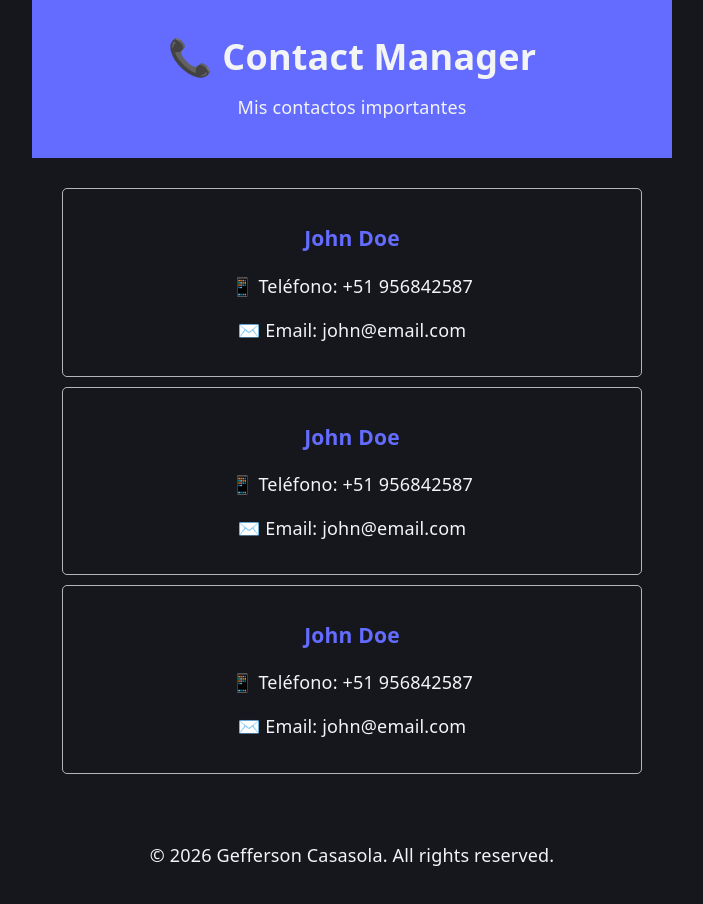
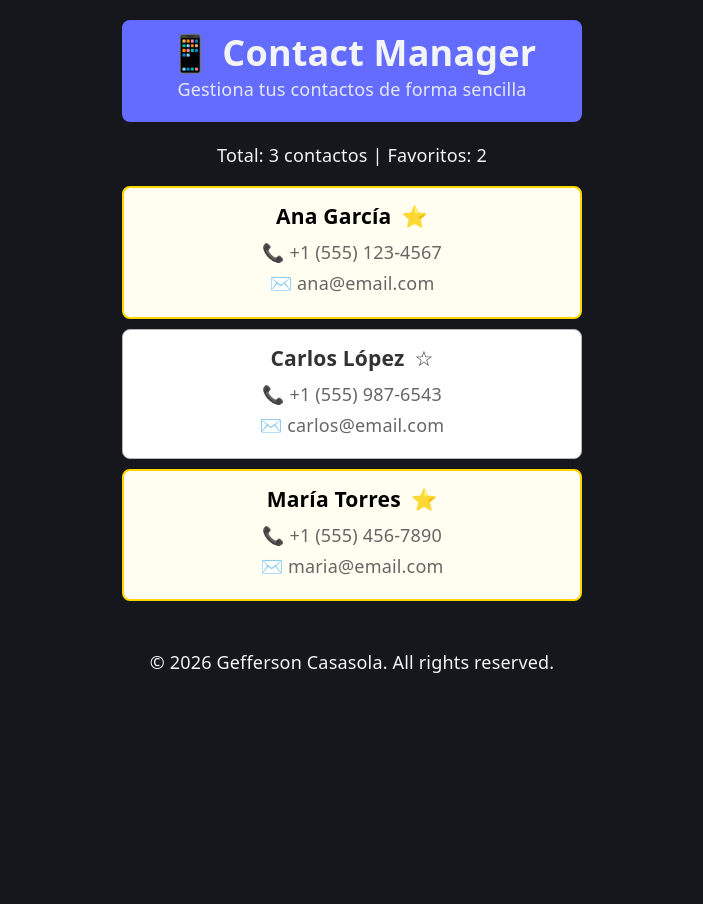
Before and after one commit to Geffrerson7/contact-manager, a React (Vite) app: page / in a window 1280 px wide. Shown: the whole page, without its empty margins (288-991 px from the left). After the commit the page ends 800 px from the top, so only its background shows below. Built offline with nearby package versions, Linux system fonts and the light colour scheme.

Commit message:
feat: implement contact list and improve UI

```diff
--- a/src/App.jsx
+++ b/src/App.jsx
@@ -1,15 +1,46 @@
-import Header from './components/Header'
-import ContactList from './components/ContactList'
-import Footer from './components/Footer'
+import Header from "./components/Header";
+import ContactList from "./components/ContactList";
+import Footer from "./components/Footer";
+
+const contacts = [
+  {
+    id: 1,
+    name: "Ana García",
+    phone: "+1 (555) 123-4567",
+    email: "ana@email.com",
+    isFavorite: true,
+  },
+  {
+    id: 2,
+    name: "Carlos López",
+    phone: "+1 (555) 987-6543",
+    email: "carlos@email.com",
+    isFavorite: false,
+  },
+  {
+    id: 3,
+    name: "María Torres",
+    phone: "+1 (555) 456-7890",
+    email: "maria@email.com",
+    isFavorite: true,
+  },
+];
 
 export default function App() {
+  const favoriteCount = contacts.filter(function (c) {
+    return c.isFavorite;
+  }).length;
+
   return (
     <div>
       <Header />
-      <main style={{ padding: '20px' }}>
-        <ContactList />
+      <p>
+        Total: {contacts.length} contactos | Favoritos: {favoriteCount}
+      </p>
+      <main>
+        <ContactList contacts={contacts} />
       </main>
       <Footer />
     </div>
-  )
+  );
 }
--- a/src/components/ContactCard.jsx
+++ b/src/components/ContactCard.jsx
@@ -1,14 +1,21 @@
-export default function ContactCard() {
+export default function ContactCard({ name, phone, email, isFavorite }) {
+  const cardStyle = {
+    border: isFavorite ? "2px solid var(--favorite)" : "1px solid var(--border)",
+    borderRadius: "8px",
+    padding: "15px",
+    marginBottom: "10px",
+    backgroundColor: isFavorite ? "var(--favorite-bg)" : "var(--card-bg)",
+    color: isFavorite ? "#000" : "var(--card-text)",
+  };
+
   return (
-    <div style={{
-      border: '1px solid var(--border)',
-      padding: '15px',
-      margin: '10px',
-      borderRadius: '5px'
-    }}>
-      <h3 style={{ color: 'var(--secondary)' }}>John Doe</h3>
-      <p>📱 Teléfono: +51 956842587</p>
-      <p>✉️ Email: john@email.com</p>
+    <div style={cardStyle}>
+      <h3 style={{ margin: "0 0 10px 0" }}>
+        {name}
+        <span style={{ marginLeft: "10px" }}>{isFavorite ? "⭐" : "☆"}</span>
+      </h3>
+      <p style={{ margin: "5px 0", color: "var(--muted-text)" }}>📞 {phone}</p>
+      <p style={{ margin: "5px 0", color: "var(--muted-text)" }}>✉️ {email}</p>
     </div>
   );
 }
--- a/src/components/ContactList.jsx
+++ b/src/components/ContactList.jsx
@@ -1,10 +1,22 @@
-import ContactCard from './ContactCard'
-export default function ContactList() {
-    return (
-        <>
-            <ContactCard />
-            <ContactCard />
-            <ContactCard />
-        </>
-    );
+import ContactCard from "./ContactCard";
+
+export default function ContactList({ contacts }) {
+  if (contacts.length === 0) {
+    return <p style={{ color: "var(--empty-text)" }}>No hay contactos</p>;
+  }
+  return (
+    <div>
+      {contacts.map(function (contact) {
+        return (
+          <ContactCard
+            key={contact.id}
+            name={contact.name}
+            phone={contact.phone}
+            email={contact.email}
+            isFavorite={contact.isFavorite}
+          />
+        );
+      })}
+    </div>
+  );
 }
--- a/src/components/Header.jsx
+++ b/src/components/Header.jsx
@@ -4,9 +4,13 @@ export default function Header() {
       textAlign: 'center',
       backgroundColor: 'var(--secondary)',
       padding: '20px',
+      borderRadius: '8px',
+      marginBottom: '20px',
     }}>
-      <h1>📞 Contact Manager</h1>
-      <p>Mis contactos importantes</p>
+      <h1 style={{ margin: 0 }}>📱 Contact Manager</h1>
+      <p style={{ margin: '10px 0 0 0', opacity: 0.9 }}>
+        Gestiona tus contactos de forma sencilla
+      </p>
     </header>
   );
 }
--- a/src/index.css
+++ b/src/index.css
@@ -1,10 +1,19 @@
 :root {
+  /* Colors */
   --primary: #f3f4f6;
   --secondary: #646CFF;
   --accent: #b269ea;
   --bg: #16171d;
   --border: #b6b4b8;
 
+  --favorite: #ffd700;
+  --favorite-bg: #fffef0;
+  --card-bg: #fff;
+  --card-text: #333;
+  --muted-text: #666;
+  --empty-text: #999;
+
+  /* Fonts */
   --sans: system-ui, 'Segoe UI', Roboto, sans-serif;
   --heading: system-ui, 'Segoe UI', Roboto, sans-serif;
   --mono: ui-monospace, Consolas, monospace;
@@ -29,9 +38,10 @@ body {
 }
 
 #root {
-  width: 1126px;
-  max-width: 50%;
+  width: 100%;
+  max-width: 500px;
   margin: 0 auto;
+  padding: 20px;
   text-align: center;
   min-height: 100svh;
   display: flex;
```
